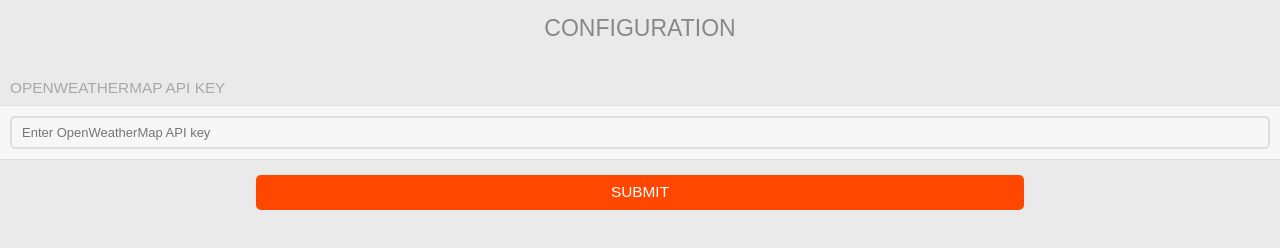
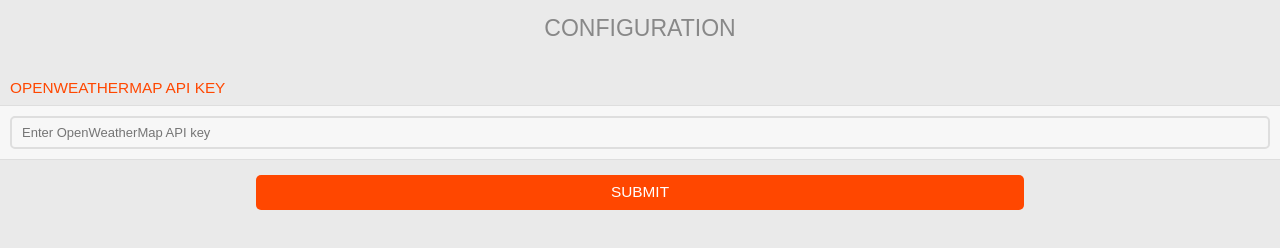
Before and after one commit to idiotandrobot/pebble-weather, a plain HTML site: page config/index.html in a window 1280 px wide. Drawn offline with Linux system fonts and the light colour scheme.

Commit message:
Add link to OpenWeatherMap API Key title

```diff
--- a/config/index.html
+++ b/config/index.html
@@ -21,7 +21,7 @@
     <h1 class='title'>Configuration</h1>
 
     <div class="item-container">
-        <div class="item-container-header">OpenWeatherMap API Key</div>
+        <div class="item-container-header"><a href="http://openweathermap.org/appid">OpenWeatherMap API Key<a/></div>
         <div class="item-container-content">
             <label class="item">
             <div class="item-input-wrapper">
```
